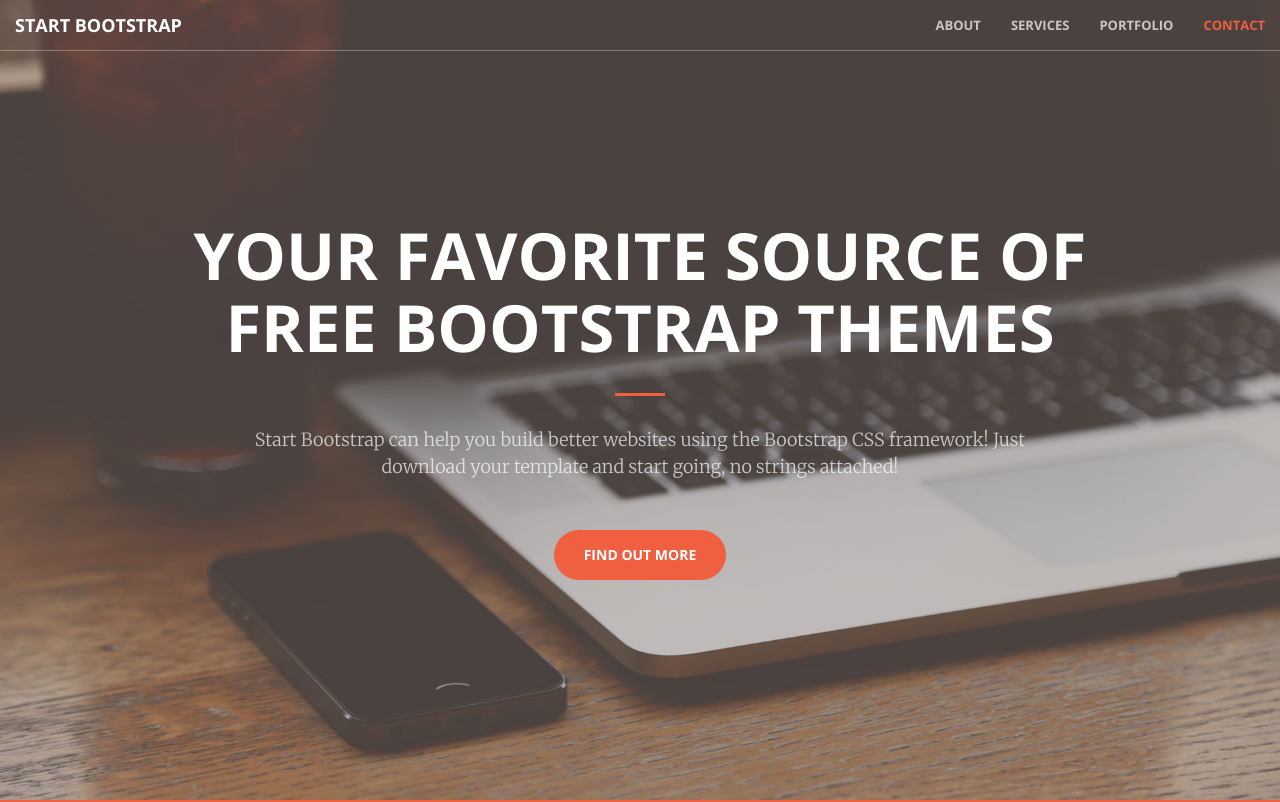
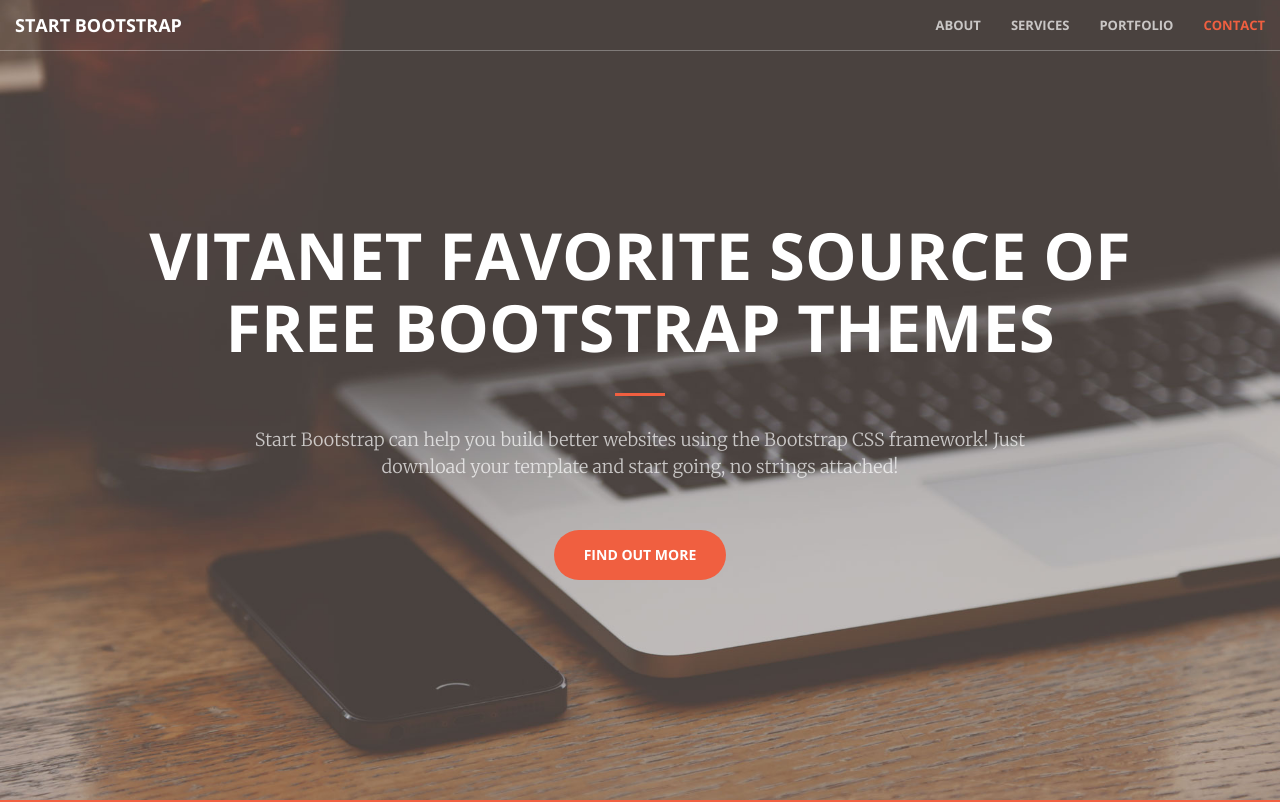
Before and after one commit to Vitanet-tech/Staticwebpage, a plain HTML site: page index.html in a window 1280 px wide. Shown: the top 802 px of the page. Drawn offline with nearby package versions, Linux system fonts and the light colour scheme.

Commit message:
Update index.html

```diff
--- a/index.html
+++ b/index.html
@@ -74,7 +74,7 @@
     <header>
         <div class="header-content">
             <div class="header-content-inner">
-                <h1>Your Favorite Source of Free Bootstrap Themes</h1>
+                <h1>Vitanet Favorite Source of Free Bootstrap Themes</h1>
                 <hr>
                 <p>Start Bootstrap can help you build better websites using the Bootstrap CSS framework! Just download your template and start going, no strings attached!</p>
                 <a href="#about" class="btn btn-primary btn-xl page-scroll">Find Out More</a>
```
